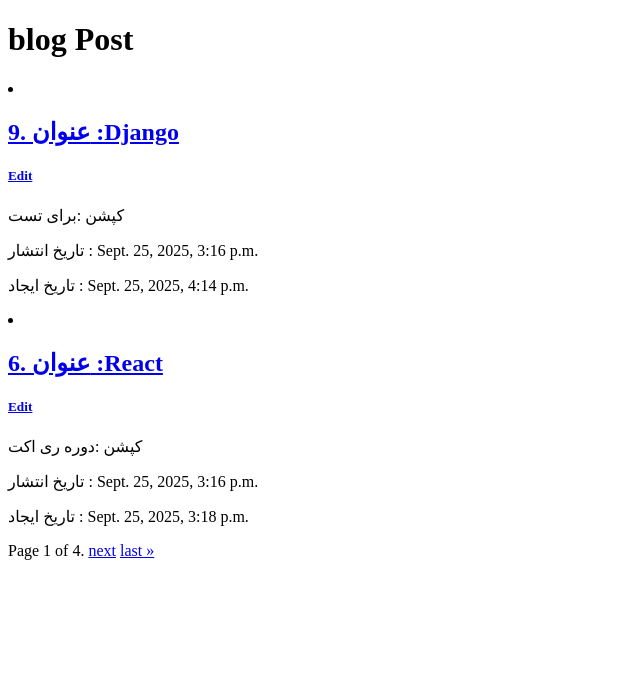
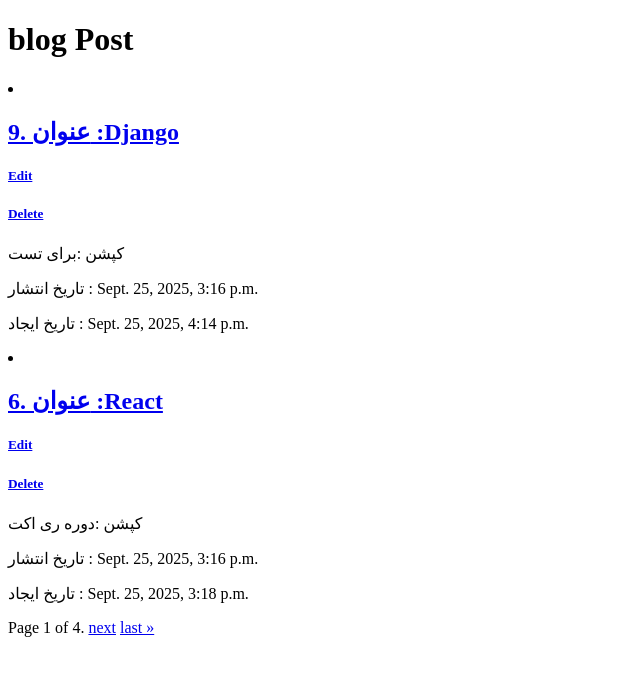
Before and after one commit to mzulfikari/maktabkhooneh-blog, a Django app: page /posts/ in a window 1280 px wide. Shown: the top 676 px of the page, without its empty margins (0-640 px from the left). Run offline with Django 5.2, Linux system fonts and the light colour scheme; data comes from the database, SQL or seed files in the repository; both versions use the stored data as it was after the commit.

Commit message:
Add the DeleteView

```diff
--- a/core/blog/urls.py
+++ b/core/blog/urls.py
@@ -9,8 +9,9 @@ urlpatterns = [
     path('posts/',views.Posts.as_view(),name="post-list"),
     path('go-to-maktbkhooneh',views.RedirectMaktanKhoneh.as_view(),name="redirect-maktbkhooneh"),
     path('posts/<int:pk>/',views.PostDetail.as_view(),name="post-detail"),
-    path('posts/create-form/',views.PostForm.as_view(),name="post-create-form"),
+    # path('posts/create-form/',views.PostForm.as_view(),name="post-create-form"),
     path('posts/create-view/',views.PostCreated.as_view(),name="post-create-view"),
     path('posts/<int:pk>/edit/',views.PostEdit.as_view(),name="post-edit"),
+    path('posts/<int:pk>/delete/',views.PostDelete.as_view(),name="post-delete"),
 
 ]
--- a/core/blog/views.py
+++ b/core/blog/views.py
@@ -1,6 +1,6 @@
 from django.shortcuts import render
 from django.views.generic import TemplateView
-from django.views.generic import ListView,DetailView,RedirectView,FormView,CreateView,UpdateView
+from django.views.generic import ListView,DetailView,RedirectView,FormView,CreateView,UpdateView,DeleteView
 from .models import Post,Category
 from django.shortcuts import get_list_or_404
 from .forms import PostForm
@@ -44,15 +44,15 @@ class PostDetail(DetailView):
 
     context_object_name = 'posts'
 
-class PostForm(FormView):
+# class PostForm(FormView):
 
-    template_name ='blog/contact_us.html'
-    form_class = PostForm
-    success_url = '/posts/'
+#     template_name ='blog/contact_us.html'
+#     form_class = PostForm
+#     success_url = '/posts/'
 
-    def form_valid(self, form):
-        form.save()
-        return super().form_valid(form)
+#     def form_valid(self, form):
+#         form.save()
+#         return super().form_valid(form)
 
 
 class PostCreated(CreateView):
@@ -74,6 +74,8 @@ class PostEdit(UpdateView):
     success_url = '/posts/'
     template_name = 'blog/post_form.html'
 
-    def form_valid(self, form):
-        form.instance.author = self.request.user
-        return super().form_valid(form)
+
+class PostDelete(DeleteView):
+
+    model = Post
+    success_url = '/posts/'
--- /dev/null
+++ b/core/templates/blog/post_confirm_delete.html
@@ -0,0 +1,5 @@
+<form method="post">
+ {% csrf_token %}
+ <p>are you sure you want to delete "{{object}}" ?</p>
+ <input type="submit" value="Confirm">
+</form>
--- a/core/templates/blog/post_list.html
+++ b/core/templates/blog/post_list.html
@@ -15,6 +15,9 @@
       <a href="{% url 'blog:post-detail' pk=post.id %}"> <h2>{{post.id}}. عنوان :{{post.title}}</h2></a>
       <a href="{% url 'blog:post-edit' pk=post.id %}">
         <h5>Edit</h5>
+      </a>
+      <a href="{% url 'blog:post-delete' pk=post.id %}">
+        <h5>Delete</h5>
       </a>
         <p>  کپشن :{{post.content}}</p>
         <p> تاریخ انتشار : {{post.published_date}}</p>
```
Also changed, not shown: core/db.sqlite3.
